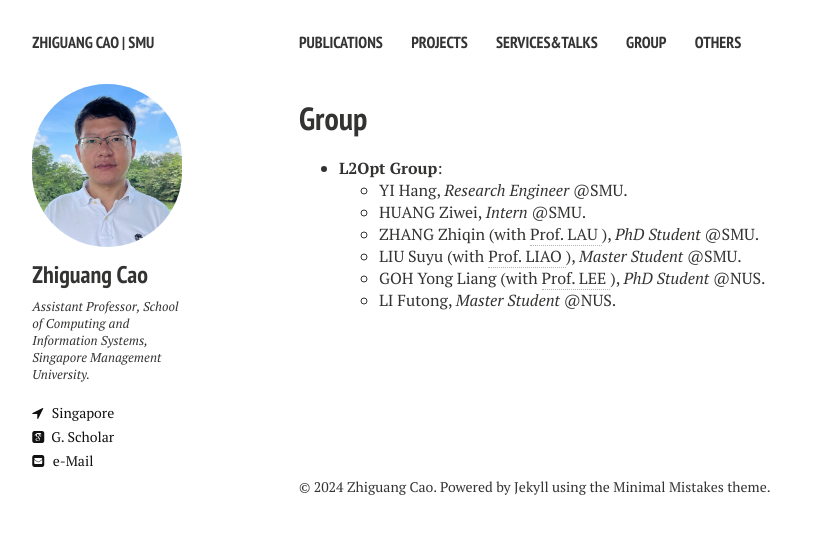
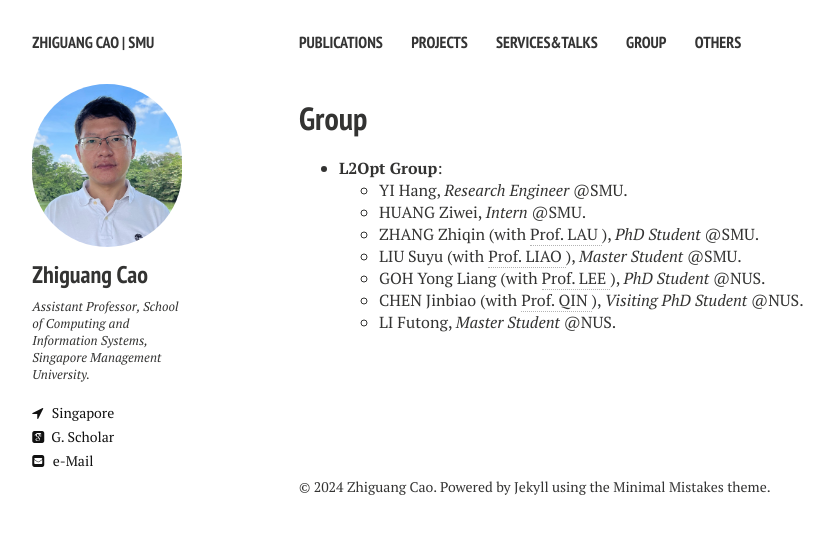
Before and after one commit to zhiguangcaosg/zhiguangcaosg.github.io, a Jekyll site: the page built from group.md, in a window 1280 px wide. Shown: the top 534 px of the page, without its empty margins (21-854 px from the left). Built offline with Jekyll 4.4.1, drawn with Linux system fonts in a browser that asks for light colours; nearby versions of some CDN libraries.

Commit message:
Update group.md

```diff
--- a/group.md
+++ b/group.md
@@ -29,6 +29,8 @@ comments: false
 	</li>
         <li> GOH Yong Liang (with <a href="https://www.comp.nus.edu.sg/~leews/" target="_blank"> Prof. LEE </a>), <i>PhD Student</i> @NUS.
 	</li>
+	<li> CHEN Jinbiao (with <a href="https://cde.nus.edu.sg/isem/staff/qin-hanzhang/" target="_blank"> Prof. QIN </a>), <i>Visiting PhD Student</i> @NUS.
+	</li>
         <li> LI Futong, <i>Master Student</i> @NUS.
 	</li>
 
```
